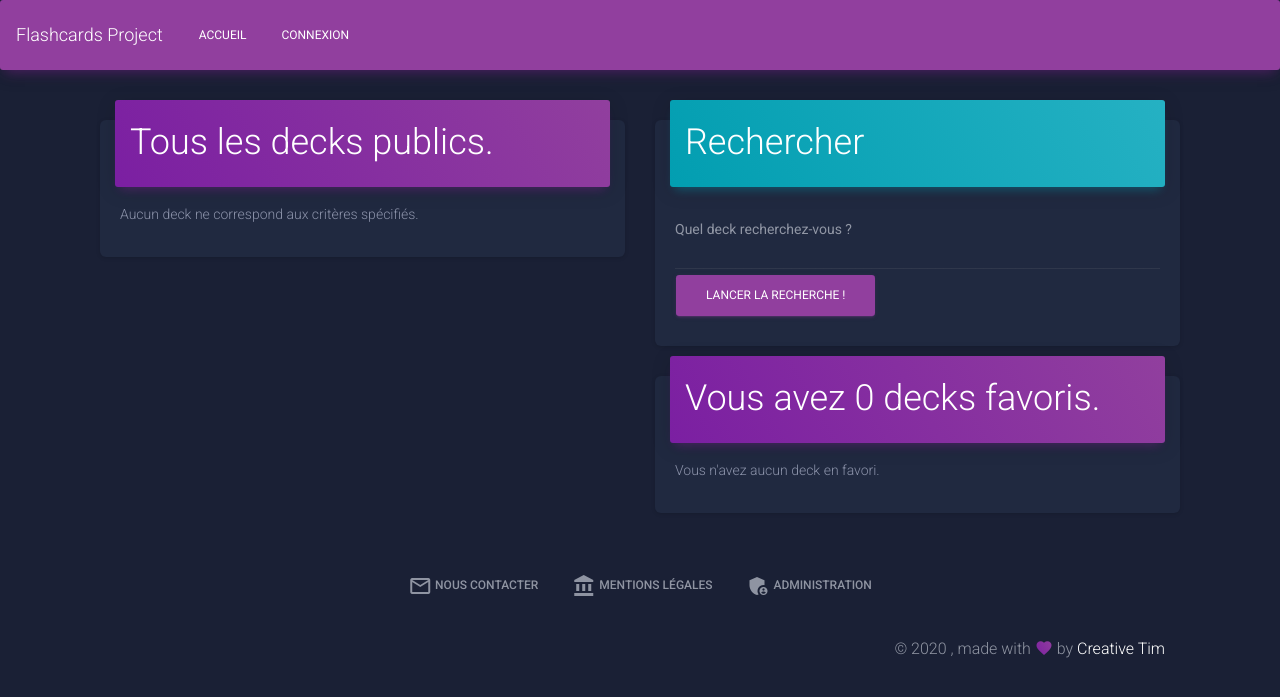
After one commit to Tofu-Sauvage/flashcard_project, a PHP site: template templates/pages/user/recherche.html.twig in a window 1280 px wide. The commit adds this page. Shown: the top 697 px of the page. Run offline with PHP 8.4, Linux system fonts and the light colour scheme; the template is opened without the code that fills it, so the values that code supplies are empty; some libraries are stand-ins or nearby versions.

Commit message:
fonction recherche !

```diff
--- a/templates/components/nav.html.twig
+++ b/templates/components/nav.html.twig
@@ -24,6 +24,10 @@
           <li class="nav-item {{ 'deckboard' in app.request.uri ? 'active' : '' }}">
             <a class="nav-link" href="{{ path('deckboard') }}">Deckboard</a>
           </li>
+
+          <li class="nav-item {{ 'rechercher' in app.request.uri ? 'active' : '' }}">
+            <a class="nav-link" href="{{ path('rechercher') }}">Rechercher</a>
+          </li>
         {% endif %}
       </ul>
     </div>
--- a/templates/components/script_js.html.twig
+++ b/templates/components/script_js.html.twig
@@ -194,4 +194,21 @@
           else
             monBoutonRecom.disabled = true;
         }
+
+
+        // pour la section Recherche.
+
+        function lancerRecherche()
+        {
+            var monTermeARechercher = document.getElementsByClassName("uneRecherche")[0].value;
+
+            window.location = "rechercher/" + monTermeARechercher;
+        }
+
+        function relancerRecherche()
+        {
+            var monTermeARechercher = document.getElementsByClassName("uneRecherche")[0].value;
+
+            window.location = monTermeARechercher;
+        }
     </script>
--- /dev/null
+++ b/templates/pages/user/recherche.html.twig
@@ -0,0 +1,106 @@
+{% extends "base.html.twig" %}
+
+{% block body %}
+    <div class="container-fluid">
+        <div class="row">
+            <div class="col-md-6"> {# Liste des decks, avec boutons mise en favori et consulter en détail #}
+                <div class="card">
+                    <div class="card-header card-header-primary">
+						<h2 class="card-title">{% if not jeCherche %}Tous les decks publics.{% else %}{{ deck_all|length }} résultats.{% endif %}</h2>
+					</div>
+                    <div class="card-body">
+                            {% if deck_all|length == 0 %} {# Si il n'y a pas de decks #}
+								<p>Aucun deck ne correspond aux critères spécifiés.</p>
+							{% else %}
+                                <div class="card-header card-header-default">
+                                    <div class="row">
+										<h3>Résultats de votre recherche :</h3>
+										<table class="table">
+											<thead>
+												<tr>
+													<th>Nom</th>
+													<th>Description</th>
+													<th>Auteur</th>
+													<th>Créé le</th>
+													<th>Favori ?</th>
+												</tr>
+											</thead>
+											<tbody>
+                                            {% for deck in deck_all %}
+												<tr>
+													<td>{{ deck.name }}</td>
+													<td>{{ deck.description }}</td>
+													<td>{{ deck.author.name }}</td>
+													<td>{{ deck.createdAt | date("d/m/Y") }}</td>
+													{% if deck in favs_deck_all %}
+													<td><button type="button" class="btn btm-sm btn-success">Oui</button></td>
+													{% else %}
+													<td><button type="button" class="btn btm-sm btn-danger">Non</button></td></td>
+													{% endif %}
+												</tr>
+                                            {% endfor %}
+											</tbody>
+										</table>
+									</div>
+                                </div>
+                            {% endif %}
+                    </div>
+
+                </div>
+            </div>
+
+            <div class="col-md-6"> {# Formulaire pour affiner la recherche + liste des decks favoris de l'utilisateur #}
+                <div class="card">
+					<div class="card-header card-header-info">
+						<h2 class="card-title">Rechercher</h2>
+					</div>
+					<div class="card-body">
+						<div class="form-group">
+                            <label for="exampleInput1" class="bmd-label-floating">Quel deck recherchez-vous ?</label><br/>
+                            <input type="text" class="uneRecherche form-control" id="exampleInput1">
+                            <input type="submit" class="btn btn-primary" value="Lancer la Recherche !" {% if not jeCherche %}onclick="lancerRecherche()"{% else %}onclick="relancerRecherche()"{% endif %}>
+                        </div>
+					</div>
+				</div>
+
+				<div class="card">
+                    <div class="card-header card-header-primary">
+						<h2 class="card-title">{% if favs_deck_all|length == 1 %}Vous avez 1 deck favori.{% else %}Vous avez {{ favs_deck_all|length }} decks favoris.{% endif %}</h2>
+					</div>
+                    <div class="card-body">
+                            {% if favs_deck_all|length == 0 %} {# Si il n'y a pas de decks favoris #}
+								<p>Vous n'avez aucun deck en favori.</p>
+							{% else %}
+                                <div class="card-header card-header-default">
+                                    <div class="row">
+										<h3>Vos decks favoris :</h3>
+										<table class="table">
+											<thead>
+												<tr>
+													<th>Nom</th>
+													<th>Description</th>
+													<th>Auteur</th>
+													<th>Créé le</th>
+												</tr>
+											</thead>
+											<tbody>
+                                            {% for deck in favs_deck_all %}
+												<tr>
+													<td>{{ deck.name }}</td>
+													<td>{{ deck.description }}</td>
+													<td>{{ deck.author.name }}</td>
+													<td>{{ deck.createdAt | date("d/m/Y") }}</td>
+												</tr>
+                                            {% endfor %}
+											</tbody>
+										</table>
+									</div>
+                                </div>
+                            {% endif %}
+                    </div>
+            </div>
+
+
+        </div>
+    </div>
+{% endblock %}
```
Also changed, not shown: config/routes.yaml (+8 -0 lines), src/Controller/DeckboardController.php (+38 -0 lines), src/Entity/Deck.php (line endings or trailing spaces).
